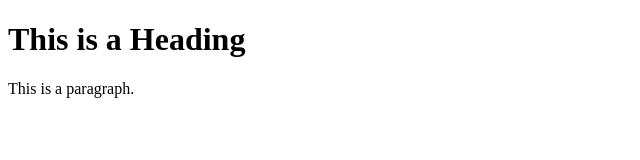
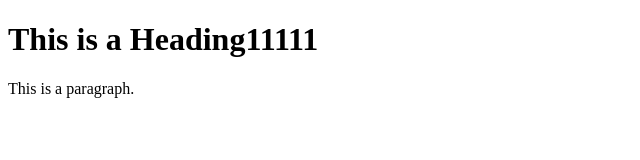
Before and after one commit to ravinanaik/html.github.io, a plain HTML site: page index.html in a window 1280 px wide. Shown: the whole page, without its empty margins (0-640 px from the left). Drawn offline with Linux system fonts and the light colour scheme.

Commit message:
Update index.html

```diff
--- a/index.html
+++ b/index.html
@@ -5,7 +5,7 @@
 </head>
 <body>
 
-<h1>This is a Heading</h1>
+<h1>This is a Heading11111</h1>
 <p>This is a paragraph.</p>
 
 </body>
```
